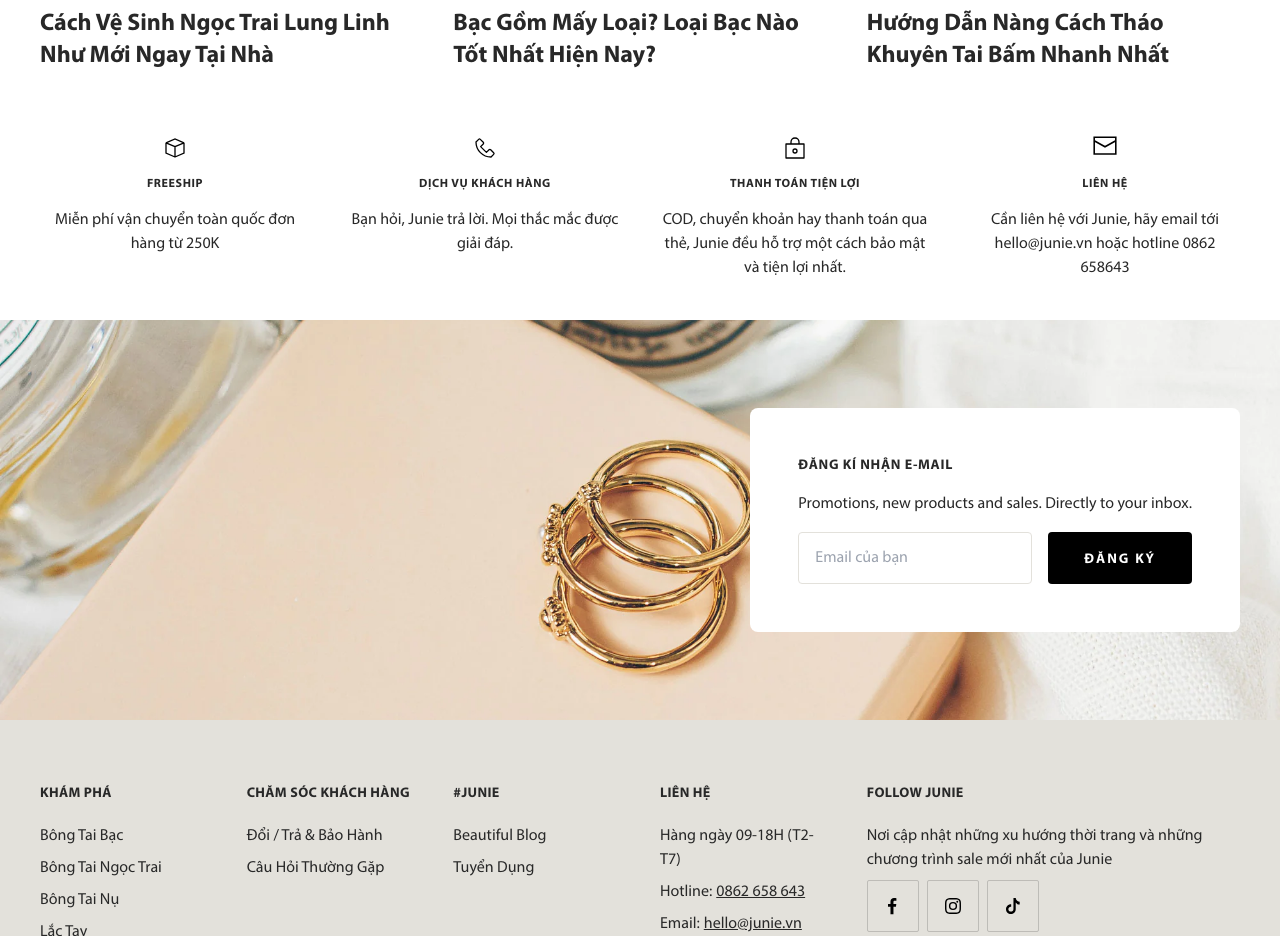
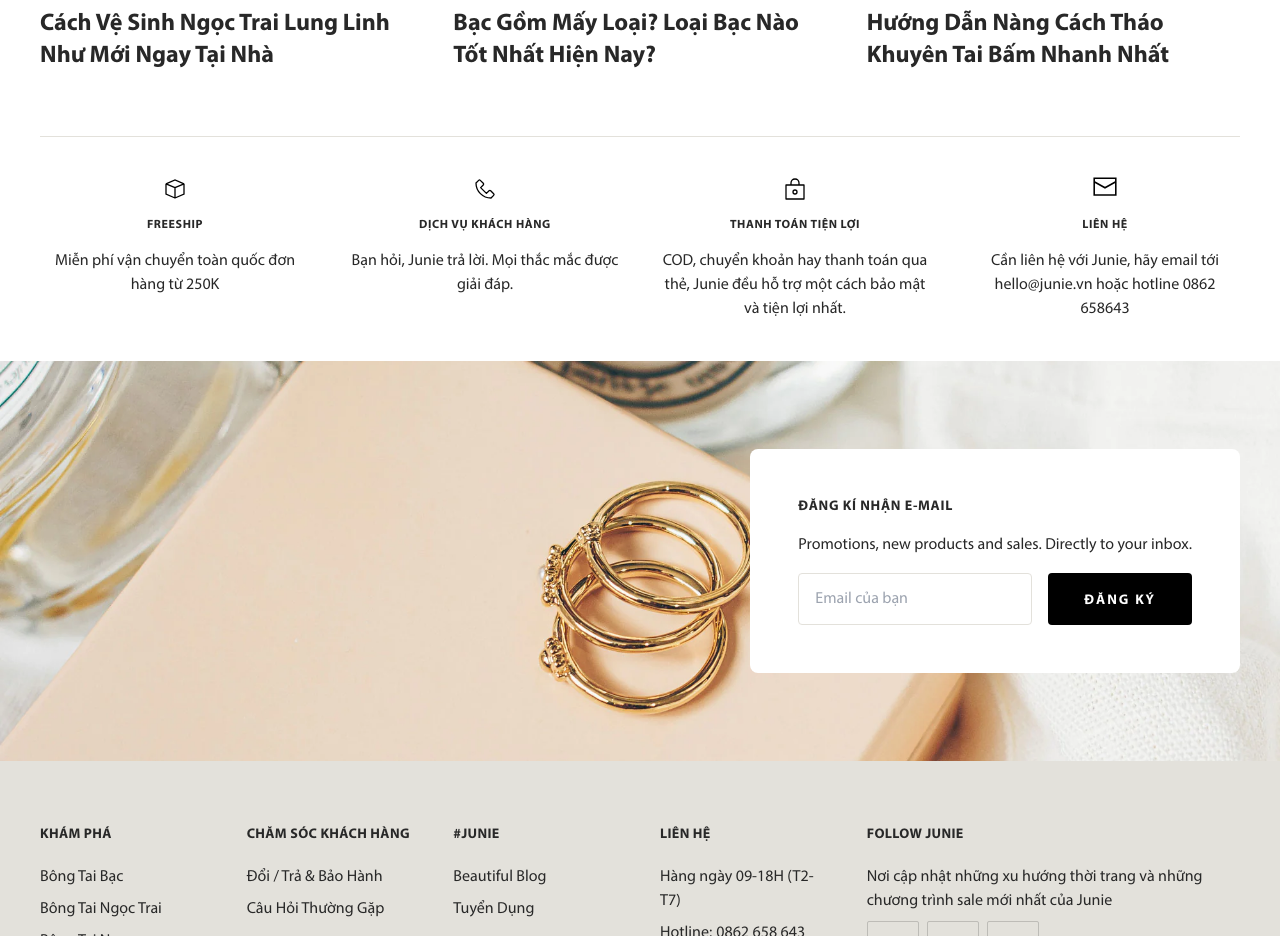
Before and after one commit to tranbaolam26902/junie-store-nextjs, a Next.js app: page / in a window 1280 px wide. Shown: the part 2500-3436 px from the top of the page. Built offline with nearby package versions, Linux system fonts and the light colour scheme.

Commit message:
Add horizontal line

```diff
--- a/src/app/home/ServiceSection.jsx
+++ b/src/app/home/ServiceSection.jsx
@@ -37,6 +37,7 @@ export default function ServiceSection() {
 
     return (
         <div className='mx-auto mt-16 px-6 md:px-10 max-w-screen-2xl group'>
+            <hr className='mb-10 text-gray' />
             <div className='lg:hidden relative'>
                 <div className='opacity-0 py-4'>
                     <ServiceItem service={services[2]} />
```
